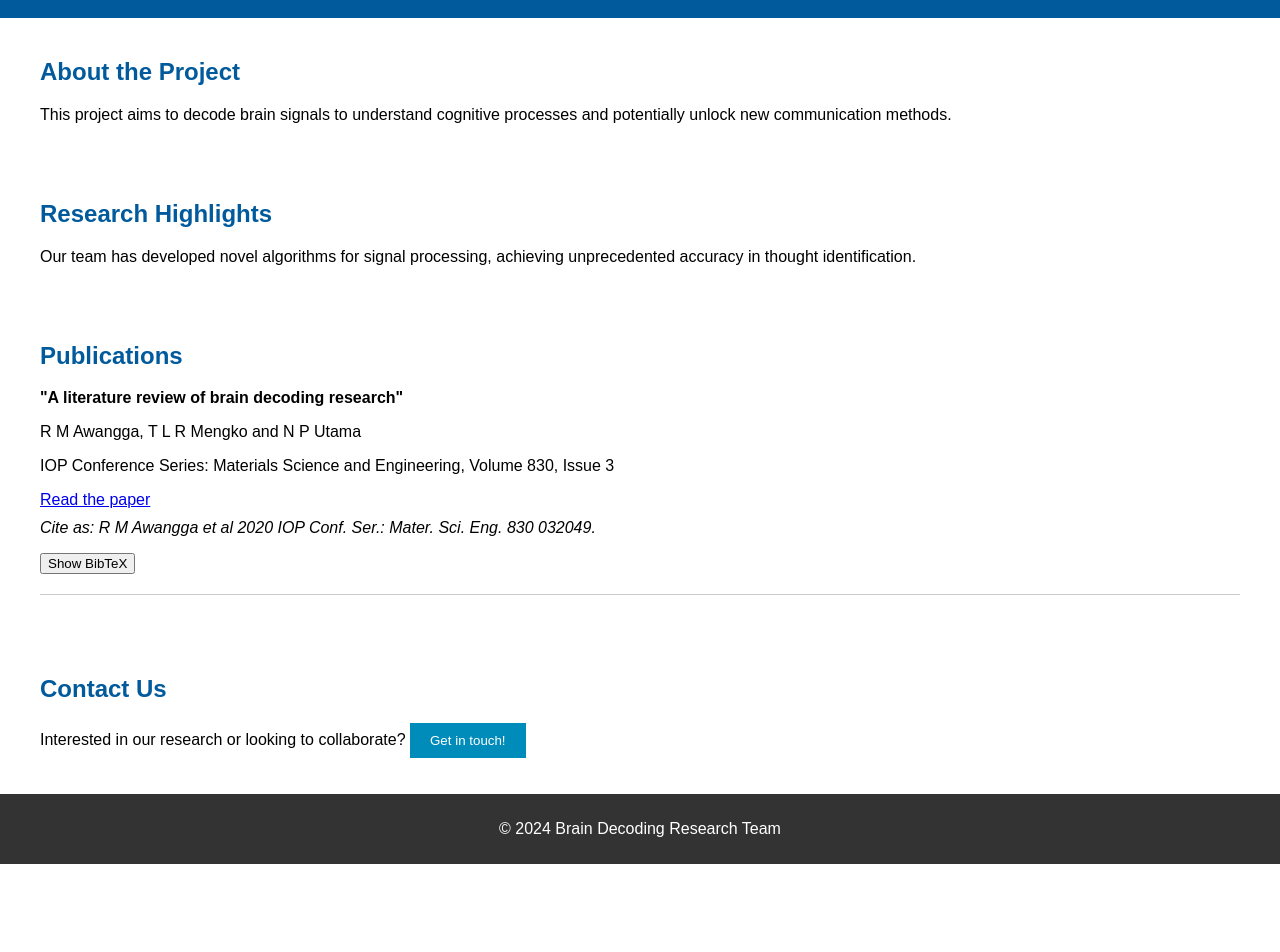
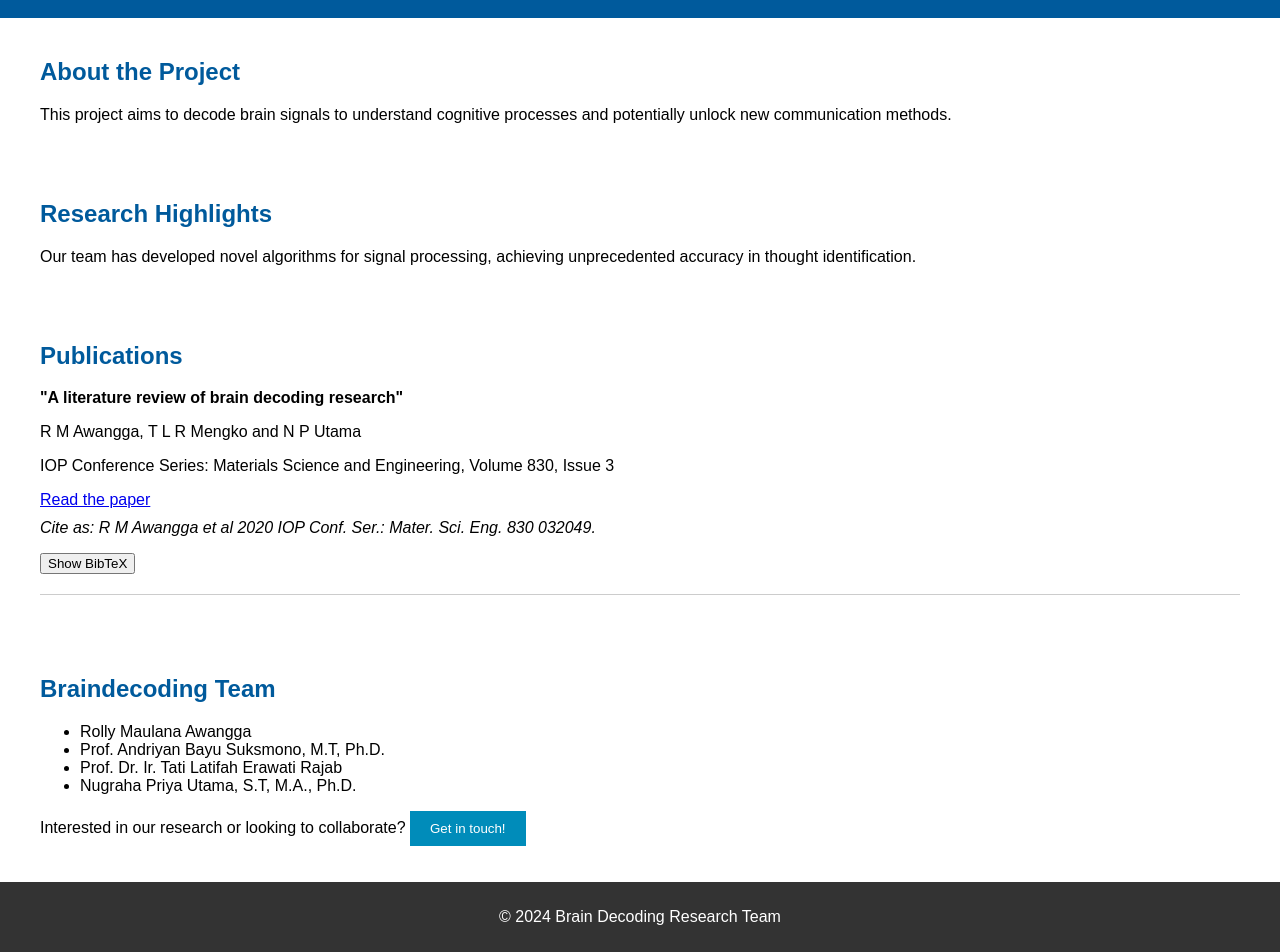
Before and after one commit to braindecoding/braindecoding.github.io, a plain HTML site: page index.html in a window 1280 px wide. Shown: the part 87-1039 px from the top of the page. Before the commit the page ends 951 px from the top, so only its background shows below. Drawn offline with Linux system fonts and the light colour scheme.

Commit message:
Update index.html

```diff
--- a/index.html
+++ b/index.html
@@ -60,7 +60,13 @@
         </ul>
     </section>
     <section id="contact">
-        <h2>Contact Us</h2>
+        <h2>Braindecoding Team</h2>
+        <ul>
+            <li>Rolly Maulana Awangga</li>
+            <li>Prof. Andriyan Bayu Suksmono, M.T, Ph.D.</li>
+            <li>Prof. Dr. Ir. Tati Latifah Erawati Rajab</li>
+            <li>Nugraha Priya Utama, S.T, M.A., Ph.D.</li>
+        </ul>
         <p>Interested in our research or looking to collaborate? <button id="contactBtn">Get in touch!</button></p>
     </section>
     <footer>
```
